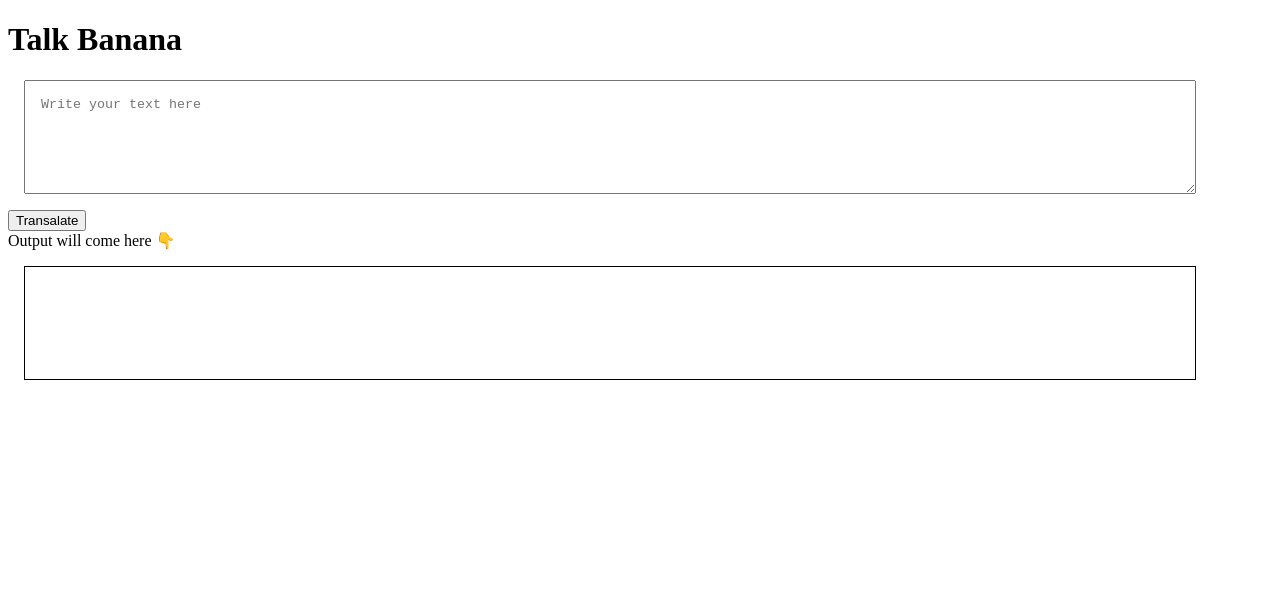
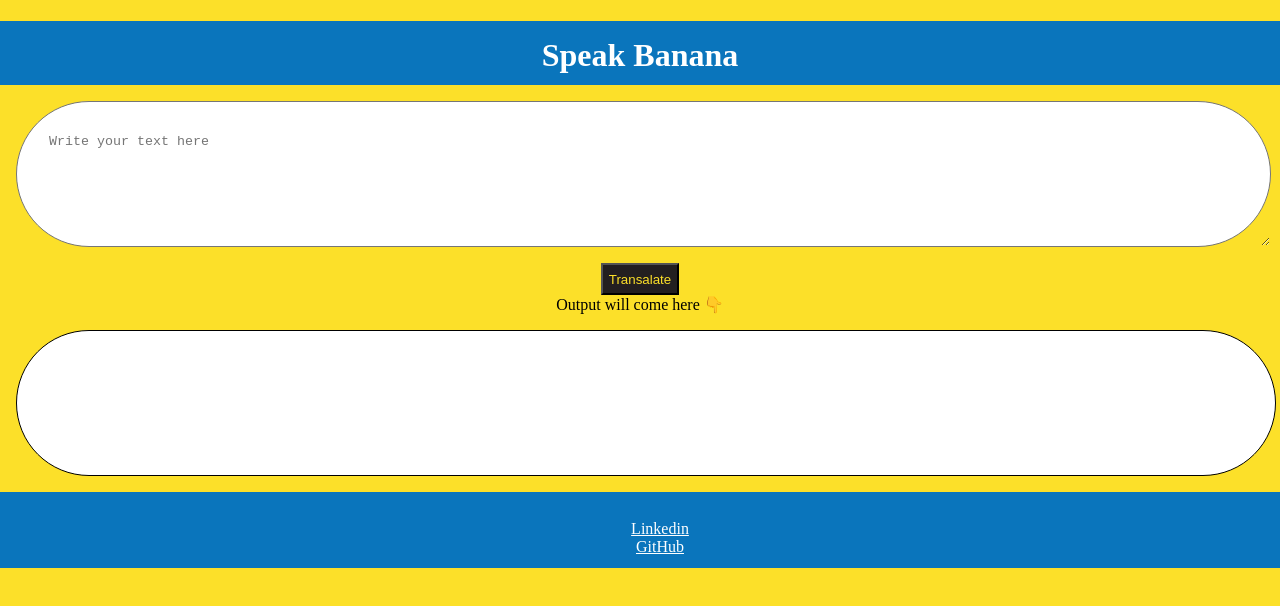
Before and after one commit to ShreyashIndulkar/Banana-speak, a plain HTML site: page index.html in a window 1280 px wide. Drawn offline with Linux system fonts and the light colour scheme.

Commit message:
Completed
Completed

```diff
--- a/app.js
+++ b/app.js
@@ -9,7 +9,8 @@ function getTranslationUrl(input){
 }
 
 function errorHandler(error){
-
+    console.log("error occured" , error);
+    alert("Something is wrong with the server! Please try again after sometimes.");
 }
 
 function clickHandler(){
@@ -20,6 +21,7 @@ function clickHandler(){
         var transalatedText = json.contents.translated;
         divOutput.innerText = transalatedText;
     })
+    .catch(errorHandler);
 };
 
 btnTranslate.addEventListener("click", clickHandler);
--- a/index.html
+++ b/index.html
@@ -7,11 +7,25 @@
 </head>
 <link href="style.css" rel="stylesheet">
 <body>
-    <h1>Talk Banana</h1>
+    <header>
+        <h1>Speak Banana</h1>
+    </header>
+    <div class="input-box">
     <textarea id="txt-input" placeholder="Write your text here"></textarea>
+    </div>
+    <div style="text-align: center;">
     <button id="btn-transalate">Transalate</button>
     <div>Output will come here 👇</div>
+    </div>
+    <div class="output-box">
     <div id="output"></div>
+    </div>
+    <footer>
+        <ul class="list-non-bullet">
+            <li><a class="link" href="https://www.linkedin.com/in/shreyash-indulkar-2bb392279/">Linkedin</a></li>
+            <li><a class="link" href="https://github.com/ShreyashIndulkar">GitHub</a></li>
+        </ul>
+    </footer>
     <script src="app.js" type="text/javascript"></script>
 </body>
 </html>
--- a/style.css
+++ b/style.css
@@ -1,15 +1,76 @@
+:root{
+    --box-color: #0A75BC;
+    --text-color: #FFFFFF;
+}
+
+body{
+    background-color: #FCE029;
+    margin: 0px;
+}
+
+
 #txt-input{
-    width: 90%;
+    border-radius: 5rem;
+    width: 100%;
     height: 10vh;
     display: block;
     margin: 1rem;
-    padding: 1rem;
+    padding: 2rem;
+    color: var(--box-color);
 }
 
 #output{
     border: 1px solid black;
+    border-radius: 5rem;
+    background-color: white;
     height: 10vh;
-    width: 90%;
+    width: 99%;
     margin: 1rem;
-    padding: 1rem;
+    padding: 2rem;
+    color: var(--box-color);
 }
+
+header{
+    padding-inline-start: 0px;
+    height: 8vh;
+    text-align: center;
+    background-color: var(--box-color);
+    color: var(--text-color);
+}
+
+button{
+    background-color: #231F20;
+    color: #FCE029;
+    height: 4vh;
+}
+
+h1{
+    padding-top: 1rem;
+}
+
+footer{
+    padding-inline-start: 0px;
+    padding-top: 0.7rem;
+    height: 8vh;
+    text-align: center;
+    background-color: var(--box-color);
+    color: var(--text-color);
+    text-align: center;
+    color: var(--text-color);
+}
+
+.link{
+    color: var(--text-color);
+}
+
+.list-non-bullet{
+    list-style: none;
+}
+
+.output-box{
+    margin-right: 4.6rem;
+}
+
+.input-box{
+    margin-right: 5.7rem;
+}
```
